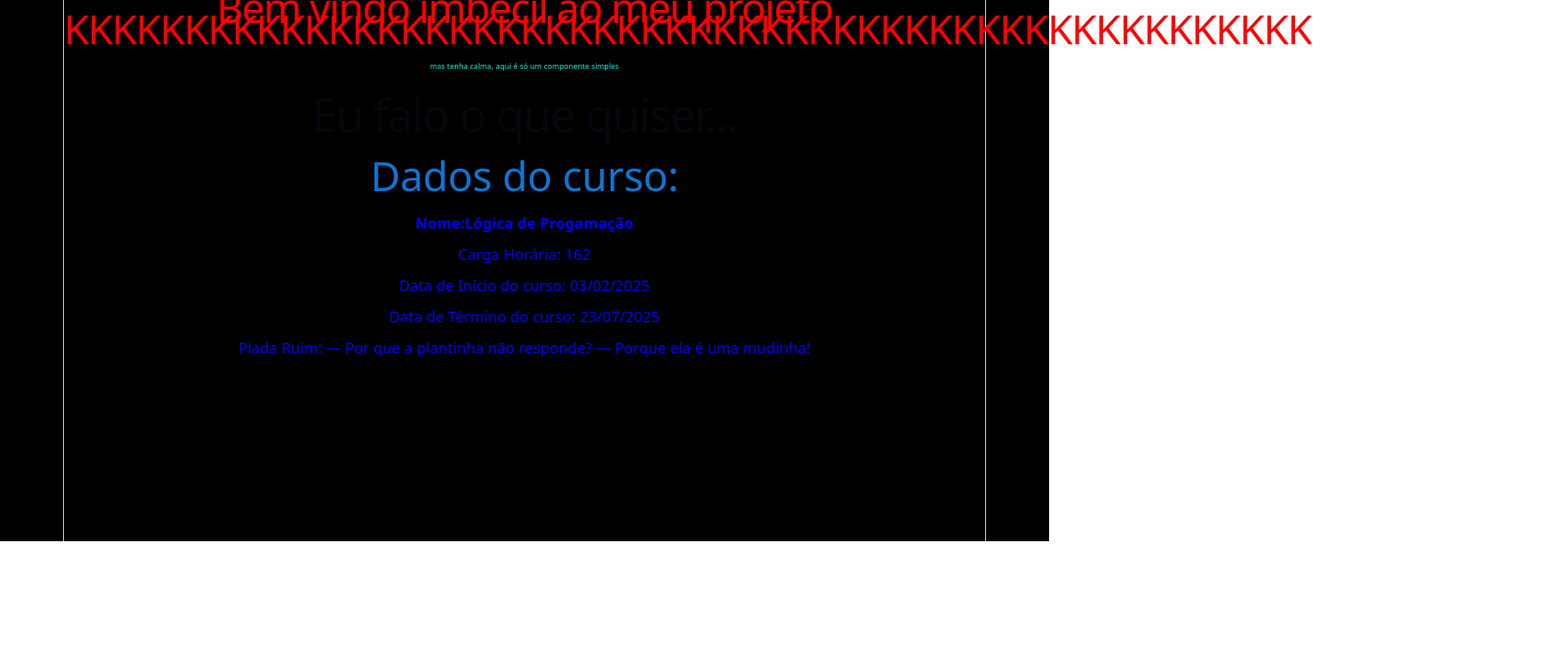
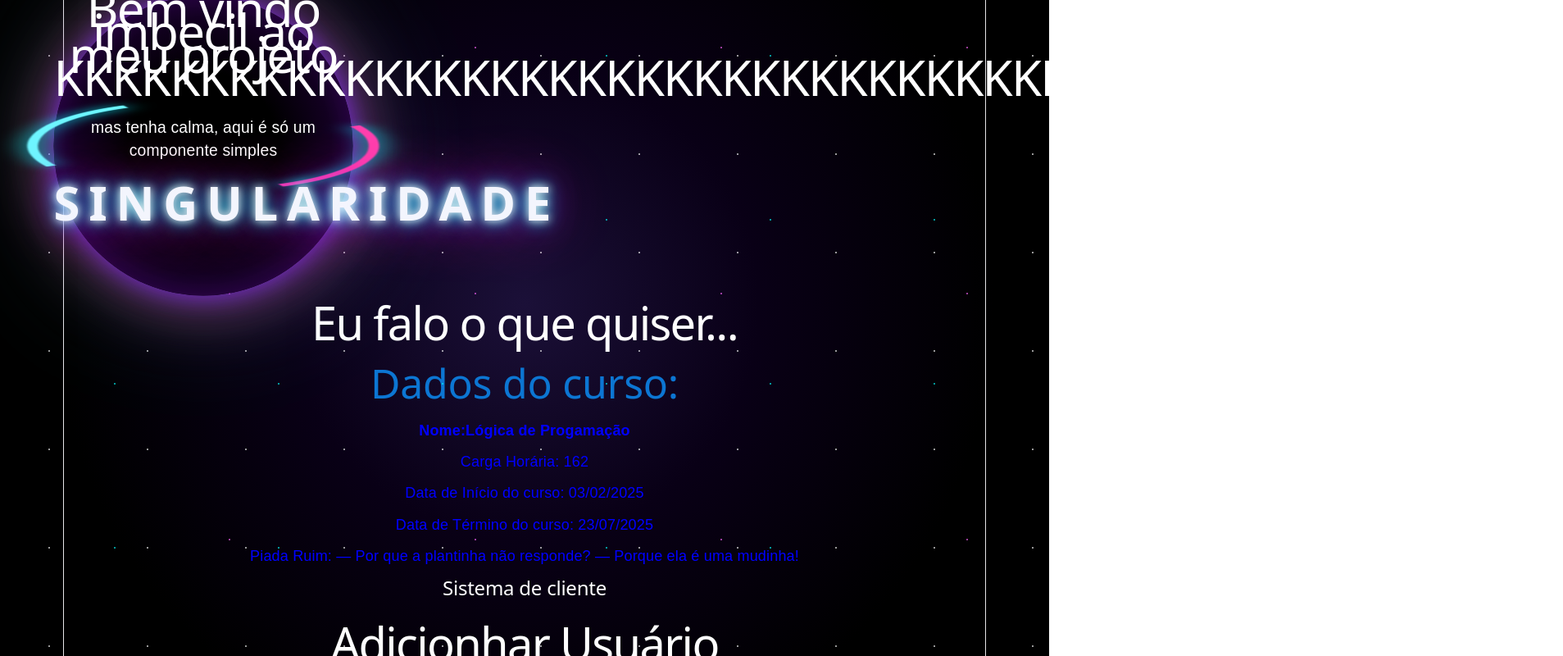
Before and after one commit to Michellfloat/DS-96231, a React (Vite) app: page / in a window 1280 px wide. Shown: the part 140-940 px from the top of the page at 82% size, 1907 px wide, since content can reach past the window. Before the commit the page ends 800 px from the top, so only its background shows below. Built offline with nearby package versions, Linux system fonts and the light colour scheme.

Commit message:
salvando aula 25/05/2026

```diff
--- a/src/App.jsx
+++ b/src/App.jsx
@@ -2,6 +2,9 @@ import { useState } from 'react'
 import './App.css'
 import Mensagem from './components/Mensagem'
 import InfoCurso from './components/InfoCurso'
+import Header from './components/Header'
+import AdicionarUsuario from './pages/AdicionarUsuario'
+import Footer from './components/Footer'
 
 function App() {
   const [count, setCount] = useState(0)
@@ -13,6 +16,12 @@ function App() {
 
     <Mensagem/>
     <InfoCurso/>
+
+    <Header />
+    <main>
+      <AdicionarUsuario />
+    </main>
+    <Footer />
     </>
   )
 }
--- /dev/null
+++ b/src/components/Footer/index.jsx
@@ -0,0 +1,13 @@
+import './style.css'
+
+export default function Footer() {
+    return(
+    <footer className='footer'>
+        <p>
+            &copy; {new Date().getFullYear()} - Todos os direitos reservados
+            <br />
+            SENAI - Bahia
+        </p>
+    </footer>
+    )
+}
--- /dev/null
+++ b/src/components/Footer/style.css
@@ -0,0 +1,3 @@
+.footer{
+    margin-top: auto;
+}
--- /dev/null
+++ b/src/components/Header/index.jsx
@@ -0,0 +1,11 @@
+import './style.css'
+
+export default function Header(){
+    return(
+        <header className='header'>
+            <h2>
+                Sistema de cliente
+            </h2>
+        </header>
+    )
+}
--- /dev/null
+++ b/src/components/Header/style.css
@@ -0,0 +1,9 @@
+.header{
+    position: sticky;
+    top: 0;
+
+}
+
+.header h2{
+    color: white;
+}
--- a/src/components/Mensagem/index.jsx
+++ b/src/components/Mensagem/index.jsx
@@ -3,8 +3,12 @@ import './style.css'
 export default function Mensagem() {
     return(
         <div className='mensagem'>
+        <div class="black-hole">
             <h1>Bem vindo imbecil ao meu projeto KKKKKKKKKKKKKKKKKKKKKKKKKKKKKKKKKKKKKKKKKKKKKKKKKKKK</h1>
             <p>mas tenha calma, aqui é só um componente simples</p>
+
+<h1 class="title">Singularidade</h1>
+</div>
         </div>
 
     )
--- a/src/components/Mensagem/style.css
+++ b/src/components/Mensagem/style.css
@@ -1,15 +1,217 @@
-.mensagem h1{
-    font-size:  50px;
-    color: red;
-    margin: 20px auto;
+:root {
+  --bg-1: #020412;
+  --bg-2: #090016;
+  --neon: #6cf6ff;
+  --purple: #7b2cff;
+  --pink: #ff3cac;
+  --white: #f5f7ff;
 }
 
-.mensagem p{
-    font-size: xx-small;
-    color: aqua;
-    margin:  auto;
+* {
+  margin: 0;
+  padding: 0;
+  box-sizing: border-box;
 }
 
-body{
-    background-color: black;
+body {
+  min-height: 100vh;
+  overflow: hidden;
+
+  display: flex;
+  justify-content: center;
+  align-items: center;
+
+  background:
+    radial-gradient(circle at center, #1b1038 0%, #090016 35%, #000 70%),
+    linear-gradient(180deg, var(--bg-1), #000);
+
+  font-family: "Poppins", sans-serif;
+
+  position: relative;
 }
+
+/* ESTRELAS */
+body::before {
+  content: "";
+
+  position: absolute;
+  inset: 0;
+
+  background-image:
+    radial-gradient(white 1px, transparent 1px),
+    radial-gradient(cyan 1px, transparent 1px),
+    radial-gradient(#ff66ff 1px, transparent 1px);
+
+  background-size:
+    120px 120px,
+    200px 200px,
+    300px 300px;
+
+  background-position:
+    0 0,
+    40px 80px,
+    130px 20px;
+
+  opacity: 0.6;
+
+  animation: estrelas 20s linear infinite;
+}
+
+/* BURACO NEGRO */
+.black-hole {
+  width: 340px;
+  height: 340px;
+
+  position: relative;
+
+  border-radius: 50%;
+
+  background:
+    radial-gradient(circle, #000 35%, #120020 60%, #290046 75%, transparent 76%);
+
+  box-shadow:
+    0 0 30px rgba(123, 44, 255, 0.8),
+    0 0 80px rgba(255, 60, 172, 0.5),
+    0 0 140px rgba(108, 246, 255, 0.3);
+
+  animation:
+    pulsar 4s ease-in-out infinite;
+}
+
+/* ANEL ENERGÉTICO */
+.black-hole::before {
+  content: "";
+
+  position: absolute;
+  inset: -30px;
+
+  border-radius: 50%;
+
+  border:
+    12px solid transparent;
+
+  border-top:
+    12px solid var(--neon);
+
+  border-bottom:
+    12px solid var(--pink);
+
+  transform:
+    rotateX(75deg);
+
+  filter:
+    blur(1px)
+    drop-shadow(0 0 15px cyan);
+
+  animation:
+    girar 2s linear infinite;
+}
+
+/* DISTORÇÃO */
+.black-hole::after {
+  content: "";
+
+  position: absolute;
+  inset: -60px;
+
+  border-radius: 50%;
+
+  background:
+    radial-gradient(
+      circle,
+      transparent 40%,
+      rgba(255,255,255,0.05) 60%,
+      transparent 70%
+    );
+
+  filter: blur(8px);
+
+  animation:
+    distorcer 5s ease-in-out infinite;
+}
+
+/* TEXTO */
+.title {
+  position: absolute;
+
+  color: var(--white);
+
+  font-size: 3rem;
+  font-weight: 800;
+  letter-spacing: 10px;
+  text-transform: uppercase;
+
+  text-shadow:
+    0 0 10px white,
+    0 0 20px cyan,
+    0 0 40px #7b2cff,
+    0 0 80px #ff3cac;
+
+  animation:
+    brilho 2s infinite alternate;
+}
+
+/* ANIMAÇÕES */
+
+@keyframes girar {
+  from {
+    transform:
+      rotateX(75deg)
+      rotateZ(0deg);
+  }
+
+  to {
+    transform:
+      rotateX(75deg)
+      rotateZ(360deg);
+  }
+}
+
+@keyframes pulsar {
+  0%, 100% {
+    transform: scale(1);
+  }
+
+  50% {
+    transform: scale(1.08);
+  }
+}
+
+@keyframes brilho {
+  from {
+    opacity: 0.7;
+  }
+
+  to {
+    opacity: 1;
+  }
+}
+
+@keyframes estrelas {
+  from {
+    transform: translateY(0);
+  }
+
+  to {
+    transform: translateY(100px);
+  }
+}
+
+@keyframes distorcer {
+  0%, 100% {
+    transform: scale(1);
+    opacity: 0.4;
+  }
+
+  50% {
+    transform: scale(1.2);
+    opacity: 0.8;
+  }
+}
+
+h1{
+    color: white;
+}
+p{
+    color: white;
+}
--- /dev/null
+++ b/src/pages/AdicionarUsuario/index.jsx
@@ -0,0 +1,23 @@
+import { useState } from 'react'
+import './style.css'
+
+export default function AdicionarUsuario(){
+    let[nome,setNome] = useState('')
+    let[email,setEmail] = useState('')
+    let[listarUsuarios,setListarUsuarios] = useState([])
+
+    let adicionarNovoUsuario = (event) => {
+        event.preventDefault()
+        if (nome && email) {
+            setListarUsuarios([...listarUsuarios, {nome, email}])
+            setNome('')
+            setEmail('')
+
+        }
+    }
+    return(
+        <h1>
+            Adicionhar Usuário
+        </h1>
+    )
+}
```
Also changed, not shown: src/pages/AdicionarUsuario/style.css (added).
